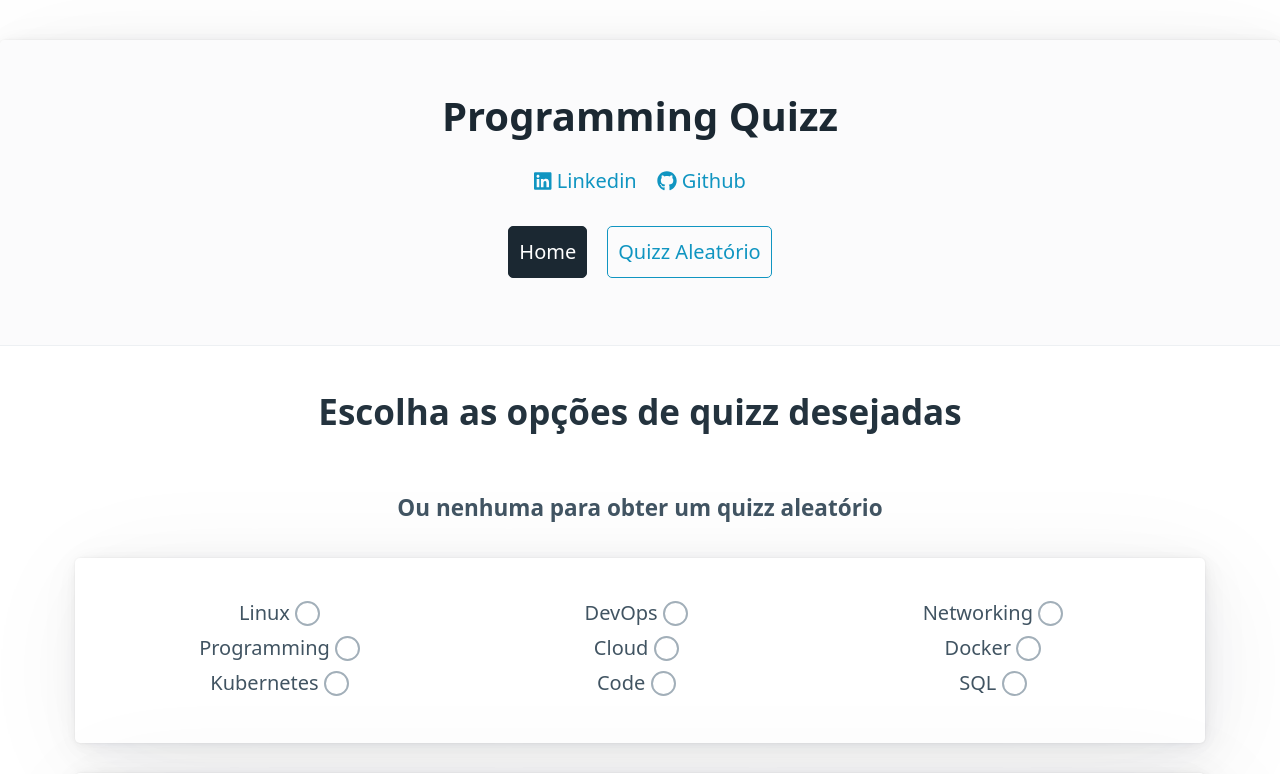
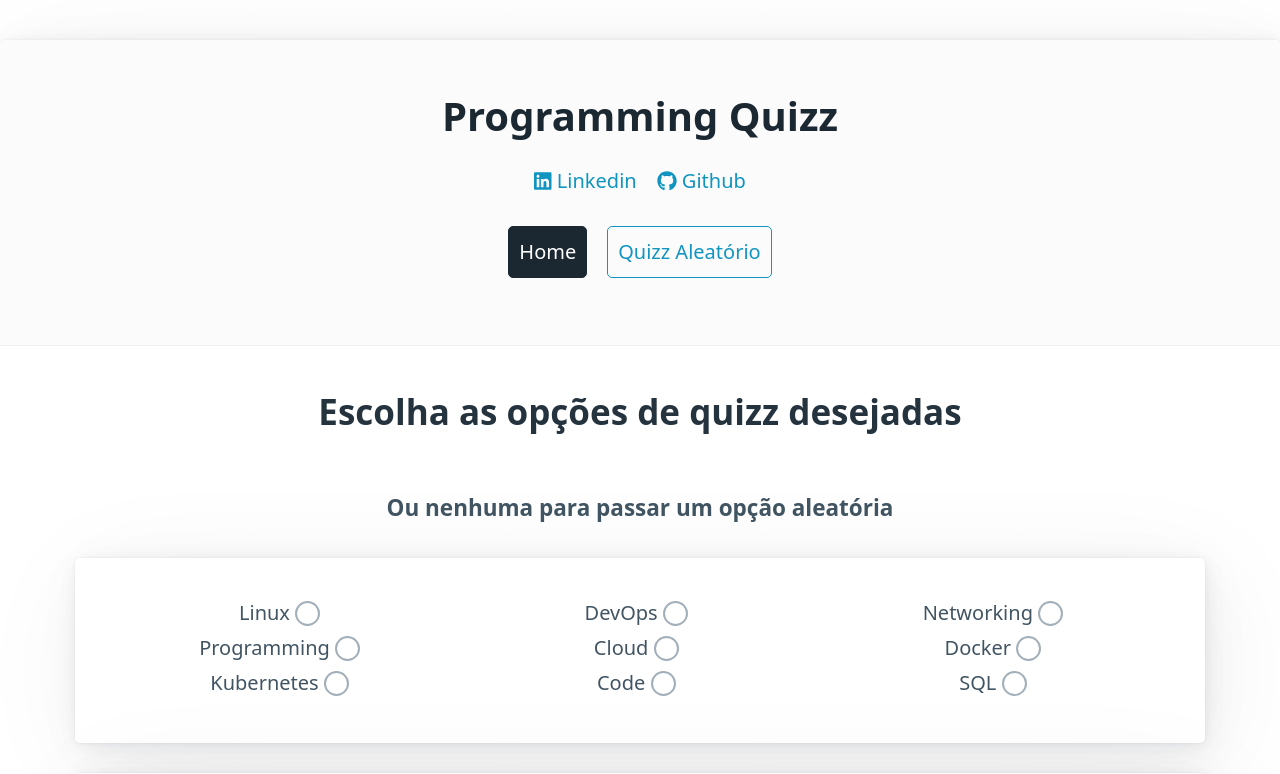
Before and after one commit to Thalles-Gabriel/Angular-Programming_Quizz, an Angular app: page / in a window 1280 px wide. Shown: the top 774 px of the page. Built offline with nearby package versions, Linux system fonts and the light colour scheme.

Commit message:
Pequena mudança na descrição da tela home

```diff
--- a/src/app/pages/home/home.component.html
+++ b/src/app/pages/home/home.component.html
@@ -1,6 +1,6 @@
 <div class="container">
   <h2>Escolha as opções de quizz desejadas</h2>
-  <h5>Ou nenhuma para obter um quizz aleatório</h5>
+  <h5>Ou nenhuma para passar um opção aleatória</h5>
   <div>
     <article class="grid">
       <ng-container *ngFor="let categoryParam of parameters.apiCategories; index as i">
```
